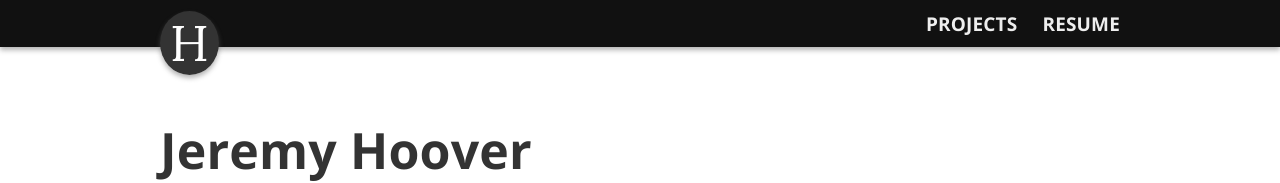
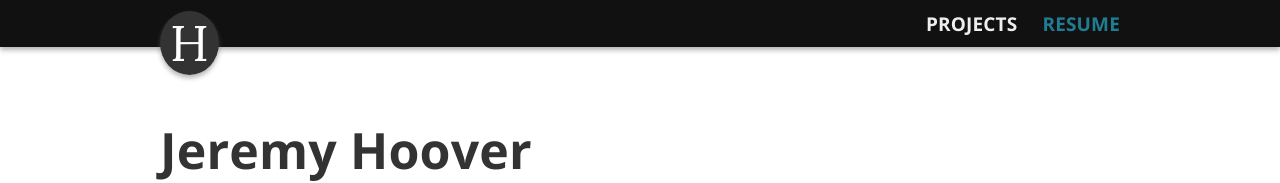
Before and after one commit to jeremyhoover/jeremyhoover.github.io, a plain HTML site: page resume.html in a window 1280 px wide. Shown: the top 183 px of the page. Drawn offline with nearby package versions, Linux system fonts and the light colour scheme.

Commit message:
Added disabled style and applied it to resume.html topnav

```diff
--- a/mf_style.css
+++ b/mf_style.css
@@ -40,6 +40,13 @@ a:hover {
     color: #eee;
     text-decoration: none;
     font-weight: bold;
+}
+
+.topnavdisabled {
+    color: #2ac4ea;
+    text-decoration: none;
+    font-weight: bold;
+    opacity: .6;
 }
 
 .logo {
--- a/resume.html
+++ b/resume.html
@@ -47,7 +47,7 @@
         </div>
 
         <div class="navcontainer">
-            <a href="http://github.com/jeremyhoover" class="topnav" target="_blank">PROJECTS</a> <a href="http://jeremyhoover.github.io/resume" class="topnavlast">RESUME</a>
+            <a href="http://github.com/jeremyhoover" class="topnav" target="_blank">PROJECTS</a> <span class="topnavdisabled">RESUME</span>
         </div>
 
     </div>
```
